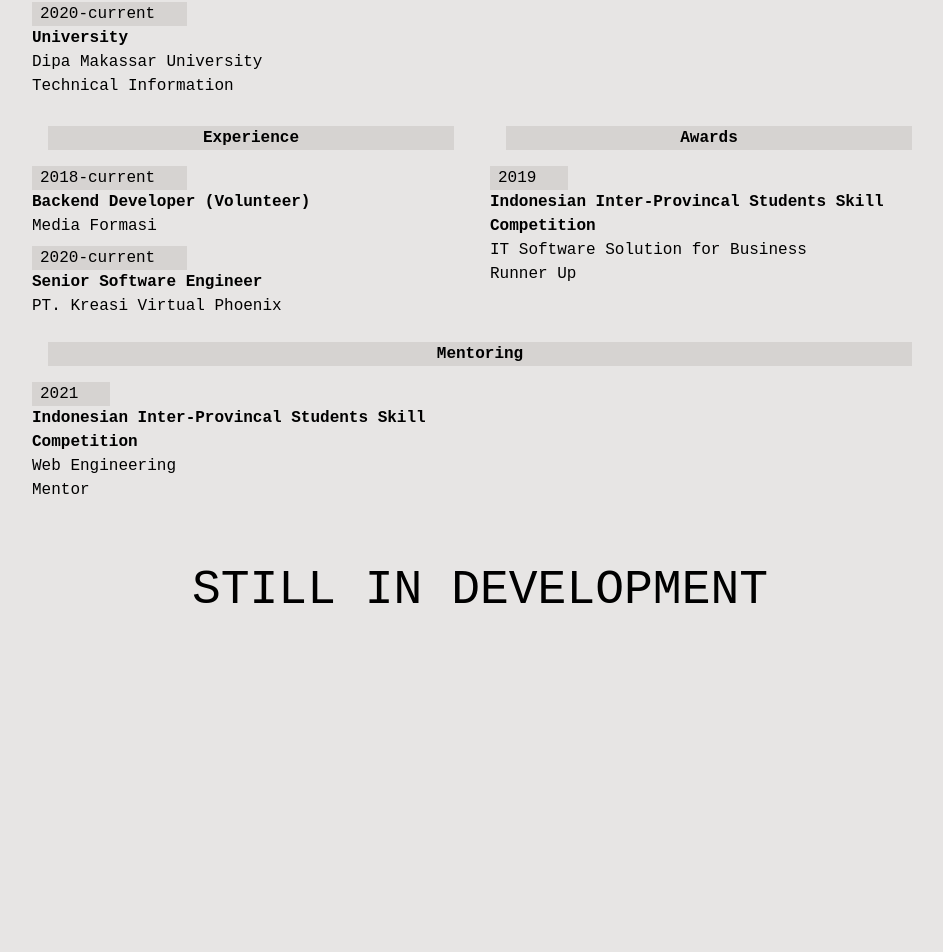
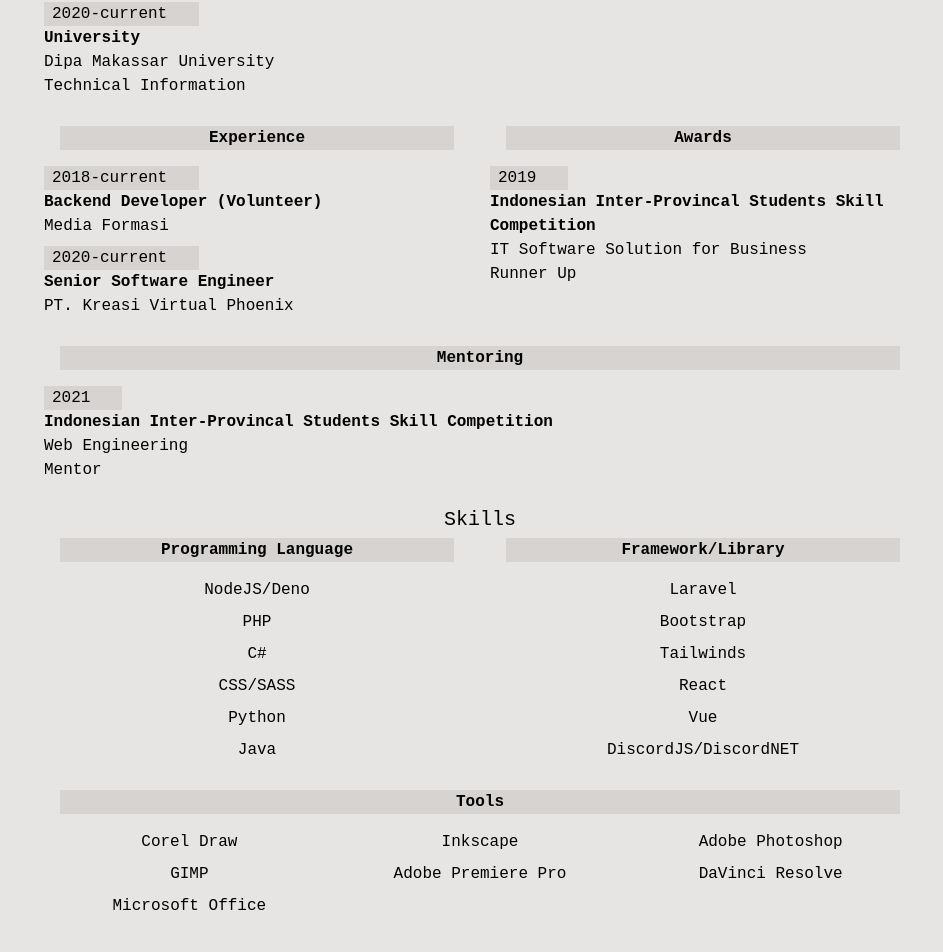
Before and after one commit to thatismunn/thatismunn.github.io, a React (Create React App) app: page / in a window 1280 px wide. Shown: the part 939-1891 px from the top of the page, without its empty margins (160-1103 px from the left). Before the commit the page ends 1605 px from the top, so only its background shows below. Built offline with nearby package versions, Linux system fonts and the light colour scheme.

Commit message:
feat(skills): Add skills

```diff
--- a/src/App.tsx
+++ b/src/App.tsx
@@ -1,13 +1,15 @@
 import Header from './components/Header'
 import Biography from './components/Biography'
 import Education from './components/Education'
+import Skills from './components/Skills'
 
 function App() {
   return (
-    <div className="App max-w-4xl mx-auto pb-3">
+    <div className="App max-w-4xl mx-auto pb-3 px-0 md:px-3">
       <Header />
       <Biography />
       <Education />
+      <Skills />
       <p className="py-10 text-5xl text-center">STILL IN DEVELOPMENT</p>
     </div>
   )
--- a/src/components/Education.tsx
+++ b/src/components/Education.tsx
@@ -74,7 +74,7 @@ function Education() {
 
         {/* Formal Education */}
         <div>
-          <div className="col-span-2 bg-stone-300 px-1 mx-4 my-1">
+          <div className="bg-stone-300 px-1 mx-4 my-1">
             <p className="font-bold text-center mb-3">Formal Education</p>
           </div>
           {printEducationArray(formalEducationArr)}
@@ -82,7 +82,7 @@ function Education() {
 
         {/* Informal Education */}
         <div>
-          <div className="col-span-2 bg-stone-300 px-1 mx-4 my-1">
+          <div className="bg-stone-300 px-1 mx-4 my-1">
             <p className="font-bold text-center mb-3">Informal Education</p>
           </div>
           {printEducationArray(informalEducationArr)}
@@ -90,7 +90,7 @@ function Education() {
 
         {/* Experience */}
         <div>
-          <div className="col-span-2 bg-stone-300 px-1 mx-4 my-1">
+          <div className="bg-stone-300 px-1 mx-4 my-1">
             <p className="font-bold text-center mb-3">Experience</p>
           </div>
           {printEducationArray(experienceArr)}
@@ -98,22 +98,21 @@ function Education() {
 
         {/* Awards */}
         <div>
-          <div className="col-span-2 bg-stone-300 px-1 mx-4 my-1">
+          <div className="bg-stone-300 px-1 mx-4 my-1">
             <p className="font-bold text-center mb-3">Awards</p>
           </div>
           {printEducationArray(awardsArr)}
         </div>
 
+        {/* Mentoring */}
+        <div className="md:col-span-2">
+          <div className="bg-stone-300 px-1 mx-4 my-1">
+            <p className="font-bold text-center mb-3">Mentoring</p>
+          </div>
+          {printEducationArray(mentoringArr)}
+        </div>
+
       </div>
-
-      {/* Mentoring */}
-      <div className="col-span-2 bg-stone-300 px-1 mx-4 my-1 mt-5">
-        <p className="font-bold text-center mb-3">Mentoring</p>
-      </div>
-      <div className={`grid grid-cols-1 md:grid-cols-${mentoringArr.length % 3 === 0 ? 3 : 2}`}>
-        {printEducationArray(mentoringArr)}
-      </div>
-
     </div>
   )
 }
--- a/src/components/Header.tsx
+++ b/src/components/Header.tsx
@@ -5,7 +5,7 @@ function Header() {
     <div className="px-5 pt-5 lg:pt-10 pb-4 border-b border-stone-900">
       <div className="flex justify-between items-center">
         <div className="flex flex-col">
-          <p className="text-xl">Ikramullah's Portofolio</p>
+          <p className="text-2xl font-bold">Ikramullah's Portofolio</p>
           <p className="text-base">My "hard" work repository.</p>
         </div>
         <img className="w-20 hidden md:block" src={Logo} alt="Logo" />
--- /dev/null
+++ b/src/components/Skills.tsx
@@ -0,0 +1,64 @@
+function Skills() {
+  function printSkillsArray(data: string[]): JSX.Element[] {
+    return data.map((v, i) => (
+      <div className="py-1" key={i}>
+        <div className="w-auto">
+          <p className="text-center">{v}</p>
+        </div>
+      </div>
+    ))
+  }
+
+  const progLangArr: string[] = [
+    "NodeJS/Deno", "PHP", "C#", "CSS/SASS",
+    "Python", "Java"
+  ]
+
+  const progFrameArr: string[] = [
+    "Laravel", "Bootstrap", "Tailwinds", "React",
+    "Vue", "DiscordJS/DiscordNET"
+  ]
+
+  const toolsArr: string[] = [
+    "Corel Draw", "Inkscape", "Adobe Photoshop", "GIMP",
+    "Adobe Premiere Pro", "DaVinci Resolve",
+    "Microsoft Office"
+  ]
+
+  return (
+    <div className="pb-5 px-5 md:px-0">
+      <p className="text-center text-xl">Skills</p>
+      <div className="grid grid-cols-1 md:grid-cols-2 gap-5">
+
+        {/* Programming Language */}
+        <div>
+          <div className="bg-stone-300 px-1 mx-4 my-1">
+            <p className="font-bold text-center mb-3">Programming Language</p>
+          </div>
+          {printSkillsArray(progLangArr)}
+        </div>
+
+        {/* Framework */}
+        <div>
+          <div className="bg-stone-300 px-1 mx-4 my-1">
+            <p className="font-bold text-center mb-3">Framework/Library</p>
+          </div>
+          {printSkillsArray(progFrameArr)}
+        </div>
+
+        {/* Mentoring */}
+        <div className="md:col-span-2">
+          <div className="bg-stone-300 px-1 mx-4 my-1">
+            <p className="font-bold text-center mb-3">Tools</p>
+          </div>
+          <div className="grid grid-cols-1 md:grid-cols-3">
+            {printSkillsArray(toolsArr)}
+          </div>
+        </div>
+
+      </div>
+    </div>
+  )
+}
+
+export default Skills;
```
